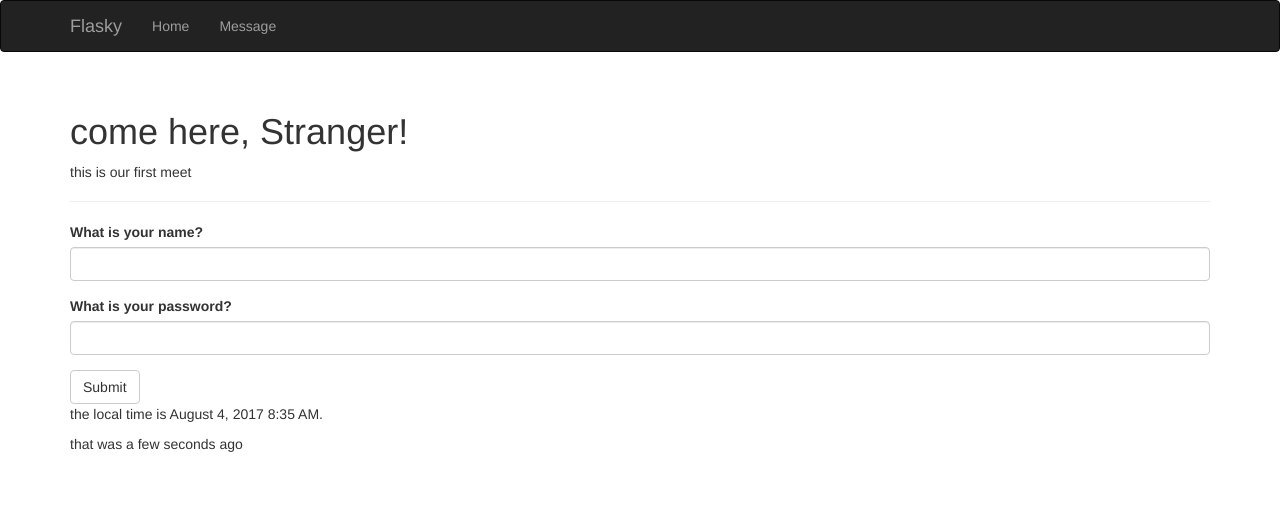
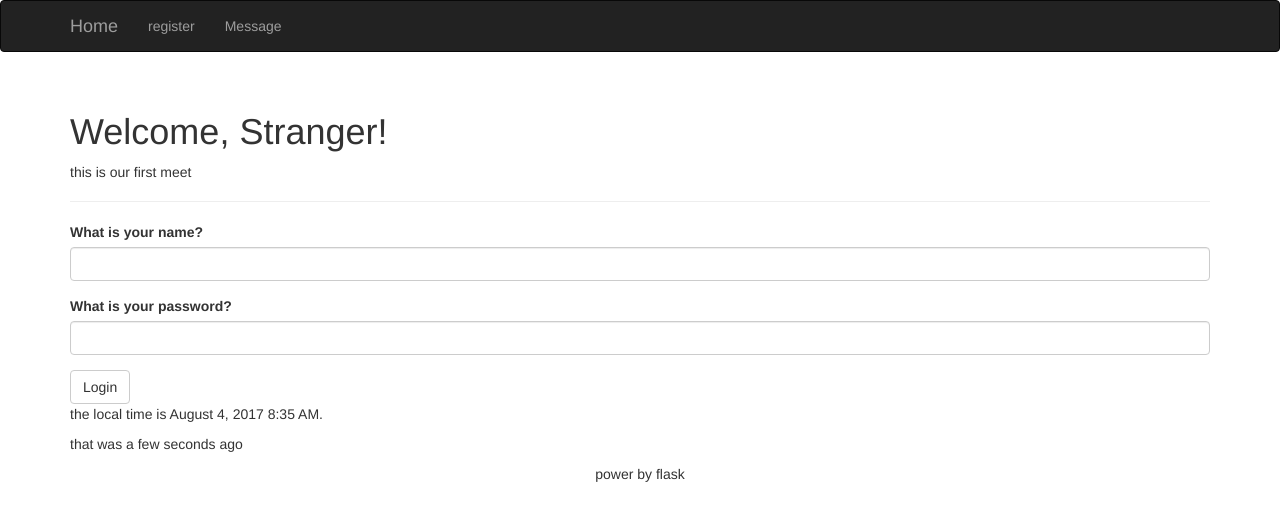
Before and after one commit to HoldenWang/flask_LTS, a Flask app: page / in a window 1280 px wide. Shown: the top 521 px of the page. Run offline with Flask 2, Linux system fonts and the light colour scheme; some libraries are stand-ins or nearby versions.

Commit message:
finished showing markdown script, add register views and forms

```diff
--- a/my_web/app/main/forms.py
+++ b/my_web/app/main/forms.py
@@ -6,10 +6,16 @@ from wtforms.validators import Required
 from flask_pagedown.fields import PageDownField
 
 #表单
-class NameForm(Form):
+class LoginForm(Form):
 	name = StringField('What is your name?',validators=[Required()])
 	password = PasswordField('What is your password?',validators=[Required()])
-	submit = SubmitField('Submit')
+	submit = SubmitField('Login')
+
+class RegisterForm(Form):
+	name = StringField('input your name?',validators=[Required()])
+	password = PasswordField('input your password',validators=[Required()])
+	password_re = PasswordField('reform your password',validators=[Required()])
+	submit = SubmitField('Register')
 
 class MessageForm(Form):
 	title = TextAreaField(u"Title", render_kw={"rows": 1, "cols": 11})
--- a/my_web/app/main/views.py
+++ b/my_web/app/main/views.py
@@ -1,10 +1,10 @@
 #coding=utf-8
 
-from flask import render_template, session,redirect, url_for
+from flask import render_template, session,redirect, url_for, flash
 from datetime import datetime
 
 from . import main
-from .forms import NameForm,MessageForm
+from .forms import LoginForm,MessageForm,RegisterForm
 from .. import db
 from ..models import User,Role,Content
 
@@ -12,30 +12,50 @@ from ..models import User,Role,Content
 @main.route('/',methods=['GET','POST'])
 def index():
 	name = None
-	form = NameForm()
-	if form.validate_on_submit():
-		user = User.query.filter_by(username=form.name.data).first()
+	login = LoginForm()
+	register = RegisterForm()
+
+	if login.validate_on_submit():
+		user = User.query.filter_by(username=login.name.data).first()
 		# 此处执行查询操作的如果不是fisrt而是all，则返回的是一个list，len(user)返回长度
 		# 意味着不能用user.password这种方式而是user[0].password
 		if user is None:
-			user = User(username=form.name.data)
-			db.session.add(user)
+			#user = User(username=login.name.data)
+			#db.session.add(user)
 			session['known'] = False
+			session['name'] = login.name.data
 			return redirect(url_for('.index'))
 		else:
 			session['known'] = True
-			if form.password.data == user.password:
+			if login.password.data == user.password:
 				print "nice try"
 				return redirect(url_for('.edit_content',name=user.username))
 
-		session['name'] = form.name.data
-		session['password'] = form.password.data
+		session['name'] = login.name.data
+		session['password'] = login.password.data
 
-		form.name.data = ''
-		form.password.data = ''
+		login.name.data = ''
+		login.password.data = ''
+
 	return render_template('index.html',\
-		form=form, name=session.get('name'), \
+		form_login=login, name=session.get('name'), \
 		known = session.get('known',False),current_time=datetime.utcnow())
+
+@main.route('/register',methods=['GET','POST'])
+def register():
+	form = RegisterForm()
+	if form.validate_on_submit():
+		print 'registering'
+		#flash('make sure input the same password or the name has been registered by others:)')
+		reged=User.query.filter_by(username=form.name.data).first()
+		if form.password_re.data == form.password.data and reged is None:
+			new_user=User(username=form.name.data,password=form.password.data,role_id=2)
+			db.session.add(new_user)
+			db.session.commit()
+			return redirect(url_for('.index'))
+		else:
+			flash('make sure input the same password or the name has been registered by others:)')
+	return render_template('register.html',form_reg=form,current_time=datetime.utcnow())
 
 @main.route('/user/<id>')
 def get_id(id):
@@ -58,7 +78,7 @@ def edit_content(name):
     	form.title.data=''
         form.body.data=''
 
-	return render_template('content.html',form=form),520
+	return render_template('content_edit.html',form=form),520
 
 @main.route('/message/<passage_id>',methods=['GET','POST'])
 def show_content(passage_id):
@@ -70,8 +90,7 @@ def show_content(passage_id):
 	author=cont.author
 	time=cont.edit_time
 	content=cont.passage
-	return render_template('content_show.html',\
-		title=title,author=author,time=time,content=content)
+	return render_template('content.html',post=cont)
 
 @main.route('/message/all',methods=['GET','POST'])
 def show_all_content():
--- a/my_web/app/templates/base.html
+++ b/my_web/app/templates/base.html
@@ -1,6 +1,6 @@
 {% extends "bootstrap/base.html" %}
 
-{% block title %} Flasky {% endblock %}
+{% block title %} Home by flasky {% endblock %}
 {% block navbar %}
 <div class="navbar navbar-inverse" role="navigation">
 	<div class="container">
@@ -12,11 +12,11 @@
 			    <span class="icon-bar"></span>
 			    <span class="icon-bar"></span>
 			</button>
-			<a class="navbar-brand" href="/">Flasky</a>
+			<a class="navbar-brand" href="/">Home</a>
 		</div>
 		<div class="navbar-collapse collapse">
 			<ul class="nav navbar-nav">
-				<li><a href="/">Home</a></li>
+				<li><a href="/register">register</a></li>
 				<li><a href="/message/all">Message</a></li>
 			</ul>
 		</div>
@@ -35,4 +35,5 @@
 <div class="container">
     {% block page_content %}{% endblock %}
 </div>
+<div align="center"> power by flask </div>
 {% endblock %}
--- a/my_web/app/templates/index.html
+++ b/my_web/app/templates/index.html
@@ -5,14 +5,14 @@
 
 {% block page_content %}
 <div class="page-header">
-    <h1> come here, {% if name %}{{ name }}{% else %}Stranger{% endif %}! </h1>
+    <h1> Welcome, {% if name %}{{ name }}{% else %}Stranger{% endif %}! </h1>
     {% if not known %}
     <p> this is our first meet</p>
     {% else %}
     <o> nice to meet you again </p>
     {% endif %}
 </div>
-{{ wtf.quick_form(form) }}
+{{ wtf.quick_form(form_login) }}
 
 <p>the local time is {{ moment(current_time).format('LLL') }}.</p>
 <p>that was {{ moment(current_time).fromNow(refresh=True) }}</p>
--- a/my_web/manage.py
+++ b/my_web/manage.py
@@ -1,4 +1,5 @@
 #coding=utf-8
+#!/usr/bin/env/ python
 
 import os
 from flask_script import Manager, Shell
```
Also changed, not shown: my_web/app/models.py (+8 -4 lines), my_web/app/templates/__post.html (added, +10 -0 lines), my_web/app/templates/content.html (+17 -1 lines), my_web/app/templates/content_edit.html (added, +10 -0 lines), my_web/app/templates/content_show.html (+7 -1 lines), my_web/app/templates/register.html (added, +19 -0 lines), my_web/migrations/versions/027327479095_initial_migration.py (deleted, +0 -28 lines), my_web/data.sqlite, 2 other files.
